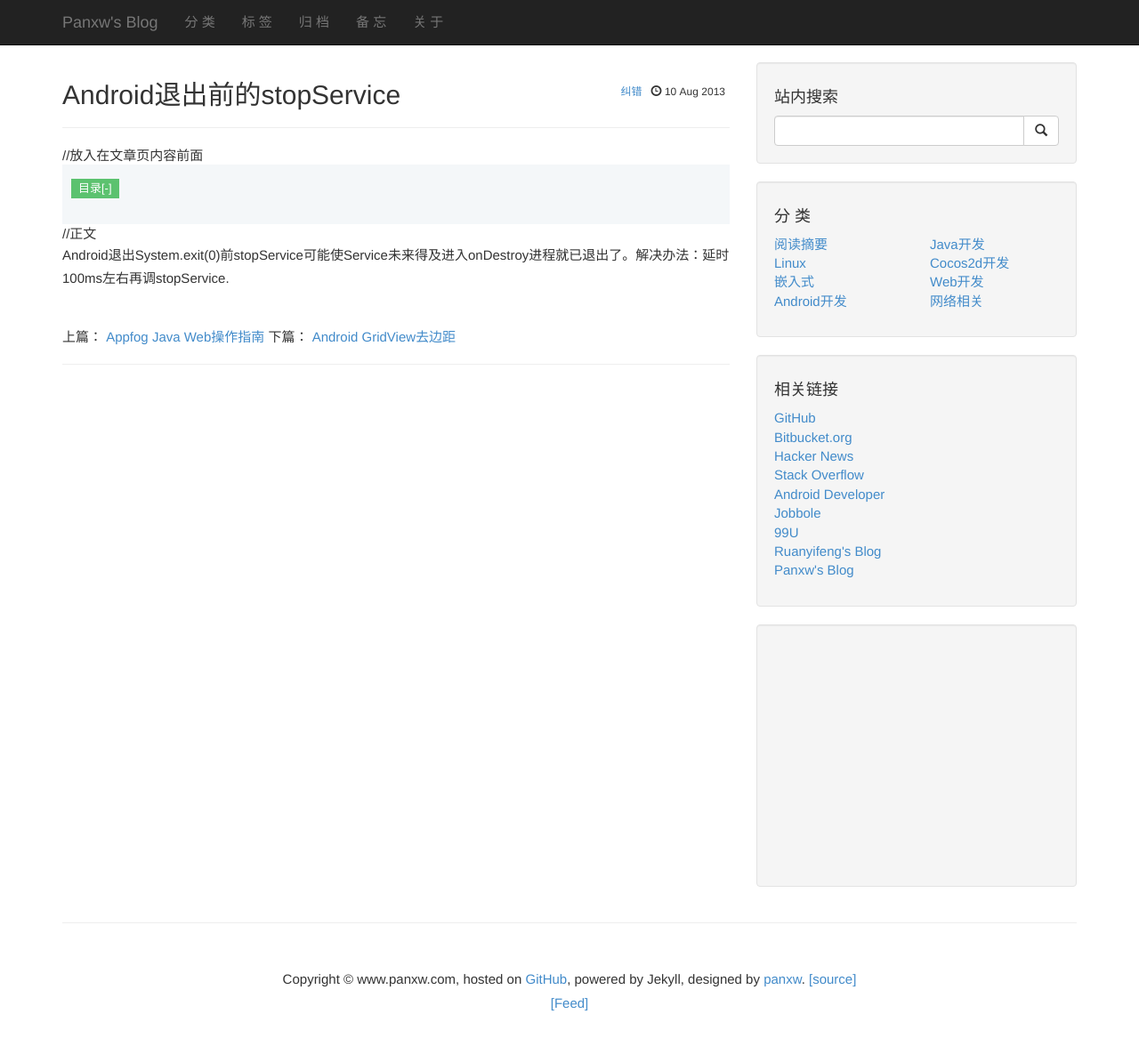
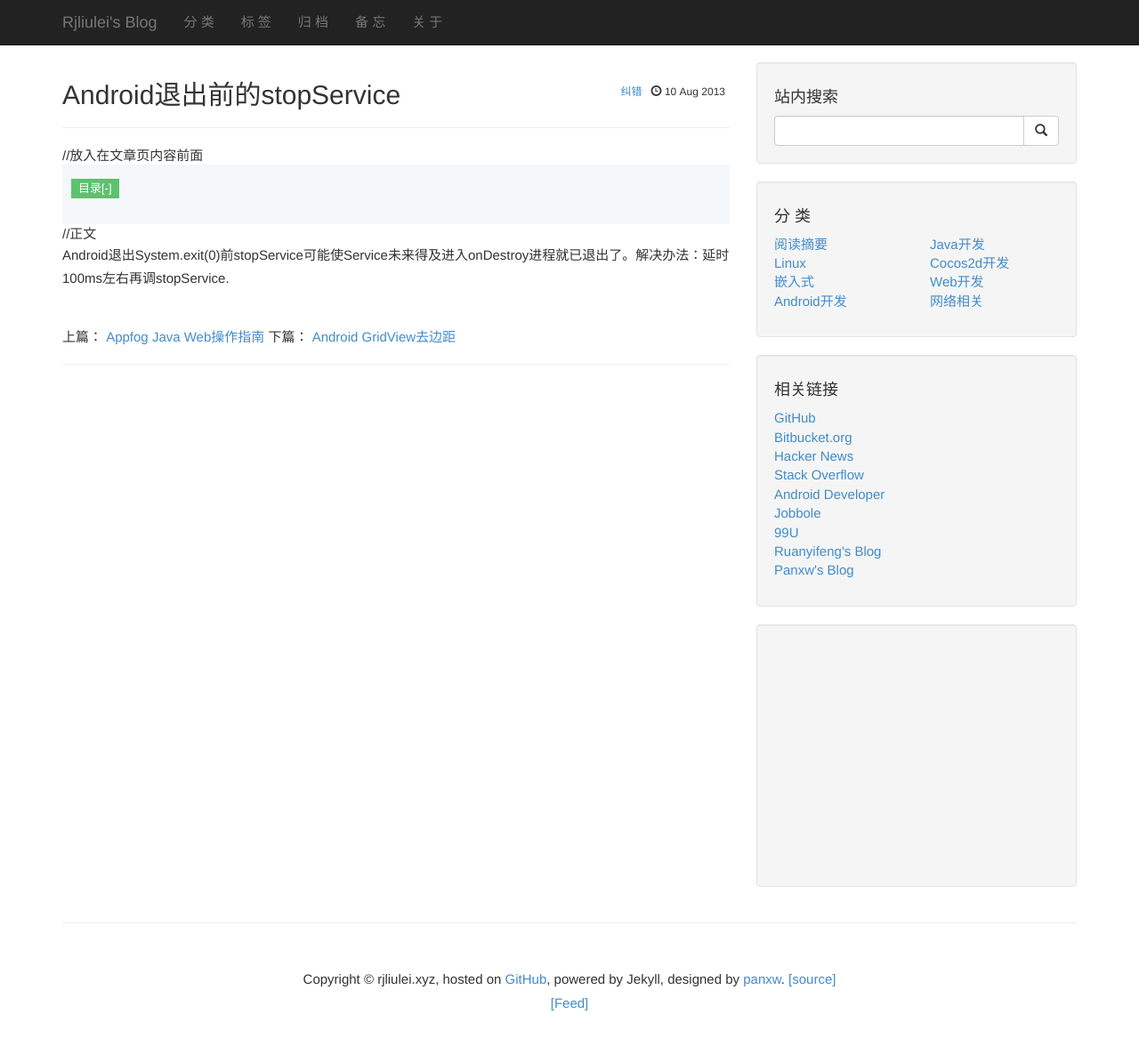
Before and after one commit to rjliulei/rjliulei.github.io, a Jekyll site: the page built from _posts/2013-08-10-service-destroy.markdown, in a window 1280 px wide and 1201 px high. Shown: the top 1176 px of the window at 89% size. Built offline with Jekyll 4.4.1, drawn with Linux system fonts in a browser that asks for light colours; Markdown is read by kramdown in place of the engine named in the settings; comment, search, counter and statistics services are not loaded.

Commit message:
1.修改个人信息 2.修改网站统计及评论功能

```diff
--- a/_config.yml
+++ b/_config.yml
@@ -10,12 +10,12 @@ paginate: 8
 paginate_path: "page:num"
 
 # presonal config
-domain: www.panxw.com
-title: Panxw's Blog
-description: Android, Cocos2d, Java Web, Linux, reading...
-author: Steven Pan
-email: winfirm#163.com
-github: panxw
+domain: rjliulei.xyz
+title: Rjliulei's Blog
+description: Android, IOS, Java Web, PHP, reading...
+author: Rjliulei
+email: 772874830#qq.com
+github: rjliulei
 
 config:
   js_dir:
--- a/_includes/analytics.html
+++ b/_includes/analytics.html
@@ -1 +1 @@
-<div style="display:none;"><script src="http://s22.cnzz.com/stat.php?id=5868355&web_id=5868355" language="JavaScript"></script></div>
+<script type="text/javascript">var cnzz_protocol = (("https:" == document.location.protocol) ? " https://" : " http://");document.write(unescape("%3Cspan id='cnzz_stat_icon_1254719623'%3E%3C/span%3E%3Cscript src='" + cnzz_protocol + "w.cnzz.com/q_stat.php%3Fid%3D1254719623' type='text/javascript'%3E%3C/script%3E"));</script>
--- a/_includes/comment.html
+++ b/_includes/comment.html
@@ -1,6 +1,4 @@
-  <!-- UY BEGIN -->
-  <div id="uyan_frame">
-  </div>
-  <script type="text/javascript" src="http://v2.uyan.cc/code/uyan.js?uid=1511840">
-  </script>
-  <!-- UY END -->
+<!-- UY BEGIN -->
+<div id="uyan_frame"></div>
+<script type="text/javascript" src="http://v2.uyan.cc/code/uyan.js?uid=2020416"></script>
+<!-- UY END -->
--- a/_includes/copyright.html
+++ b/_includes/copyright.html
@@ -1,5 +1,5 @@
             <p align="center">
-				Copyright &copy; {{ site.domain }}, hosted on <a href="https://github.com">GitHub</a>, powered by Jekyll, designed by <a href="https://github.com/panxw">panxw</a>. <a href="https://github.com/{{site.github}}/{{site.github}}.github.com">[source]</a>
+				Copyright &copy; {{ site.domain }}, hosted on <a href="https://github.com">GitHub</a>, powered by Jekyll, designed by <a href="https://github.com/rjliulei">panxw</a>. <a href="https://github.com/{{site.github}}/{{site.github}}.github.com">[source]</a>
 				<br/>
 				 <a href="/atom.xml">[Feed]</a>
             </p>
```
Also changed, not shown: about.md (+3 -3 lines).
